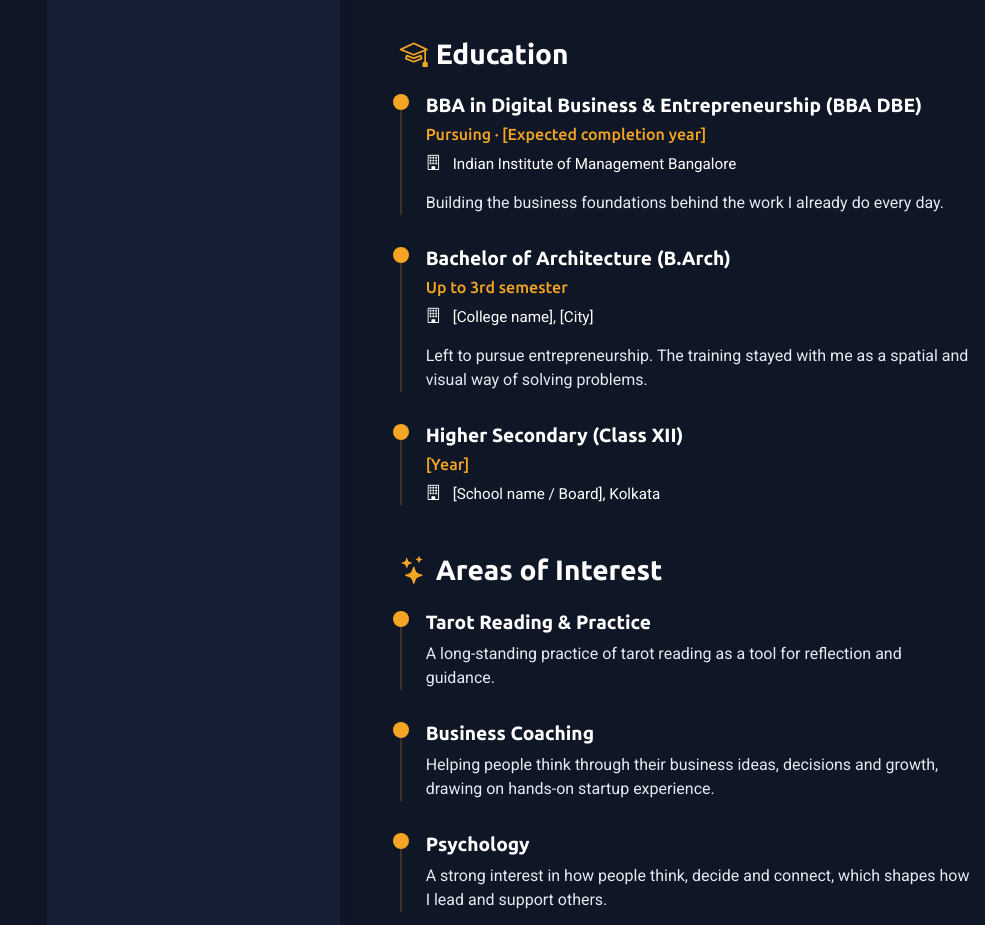
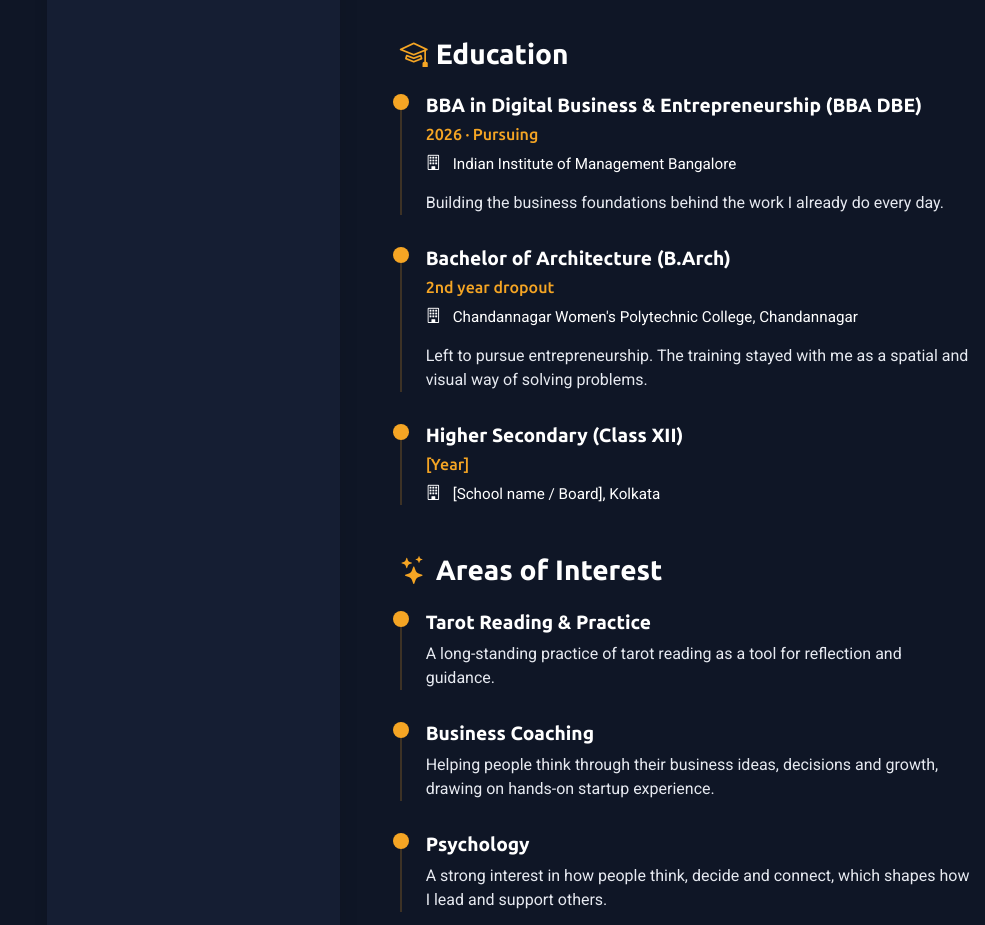
Before and after one commit to stillunpacked/sukanyaresume, a plain HTML site: page index.html in a window 1280 px wide. Shown: the part 4140-5065 px from the top of the page, without its empty margins (295-1280 px from the left). Drawn offline with nearby package versions, Linux system fonts and the light colour scheme.

Commit message:
Update education dates and college name
Co-Authored-By: Claude Opus 5.5 <noreply@anthropic.com>
Claude-Session: https://claude.ai/code/session_01CN11KfFiRJt3J8srATJjYt

```diff
--- a/index.html
+++ b/index.html
@@ -411,15 +411,15 @@
 
               <div class="resume-item">
                 <h4>BBA in Digital Business &amp; Entrepreneurship (BBA DBE)</h4>
-                <h5>Pursuing · [Expected completion year]</h5>
+                <h5>2026 · Pursuing</h5>
                 <p class="company"><i class="bi bi-building"></i> Indian Institute of Management Bangalore</p>
                 <p>Building the business foundations behind the work I already do every day.</p>
               </div>
 
               <div class="resume-item">
                 <h4>Bachelor of Architecture (B.Arch)</h4>
-                <h5>Up to 3rd semester</h5>
-                <p class="company"><i class="bi bi-building"></i> [College name], [City]</p>
+                <h5>2nd year dropout</h5>
+                <p class="company"><i class="bi bi-building"></i> Chandannagar Women's Polytechnic College, Chandannagar</p>
                 <p>Left to pursue entrepreneurship. The training stayed with me as a spatial and visual way of solving problems.</p>
               </div>
 
```
